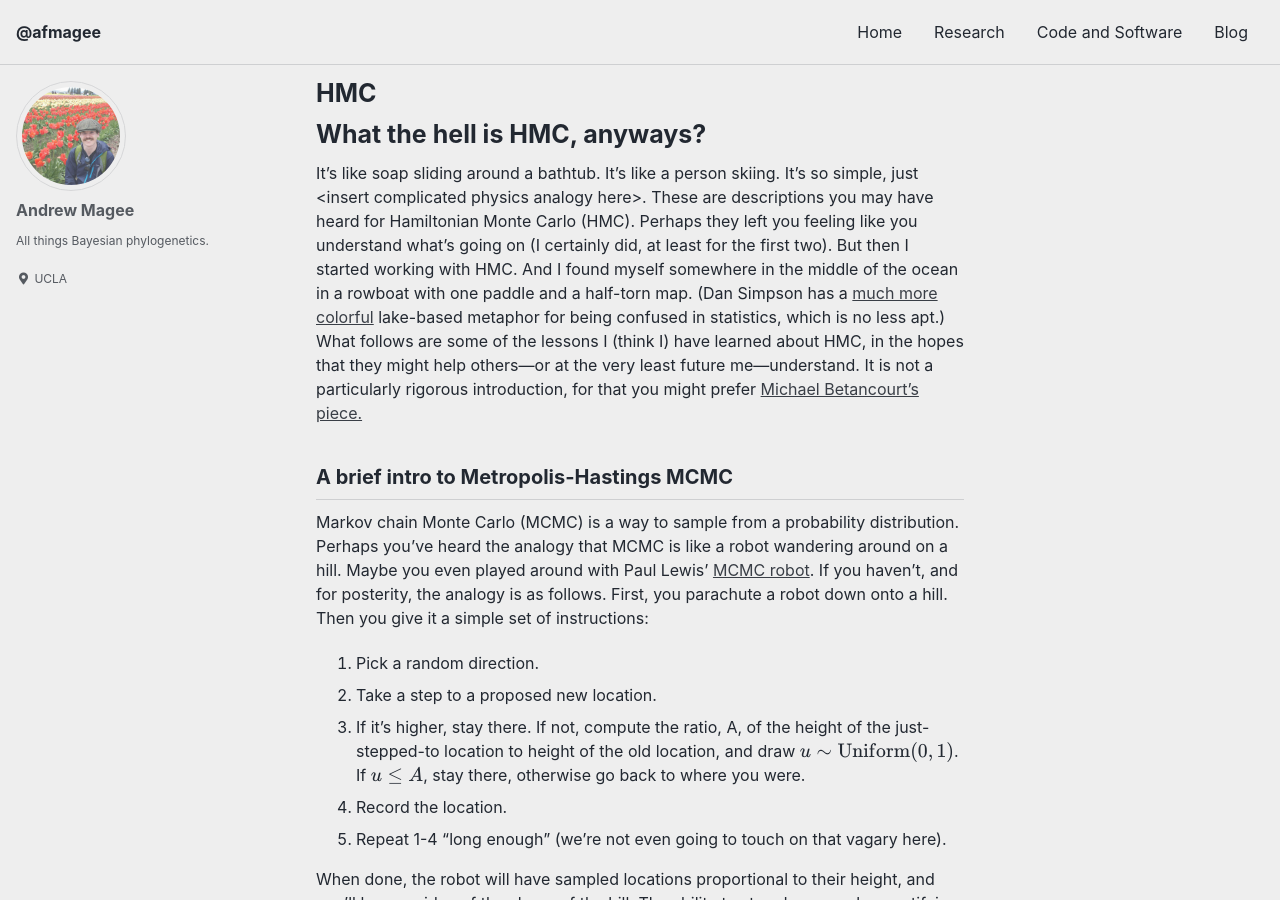
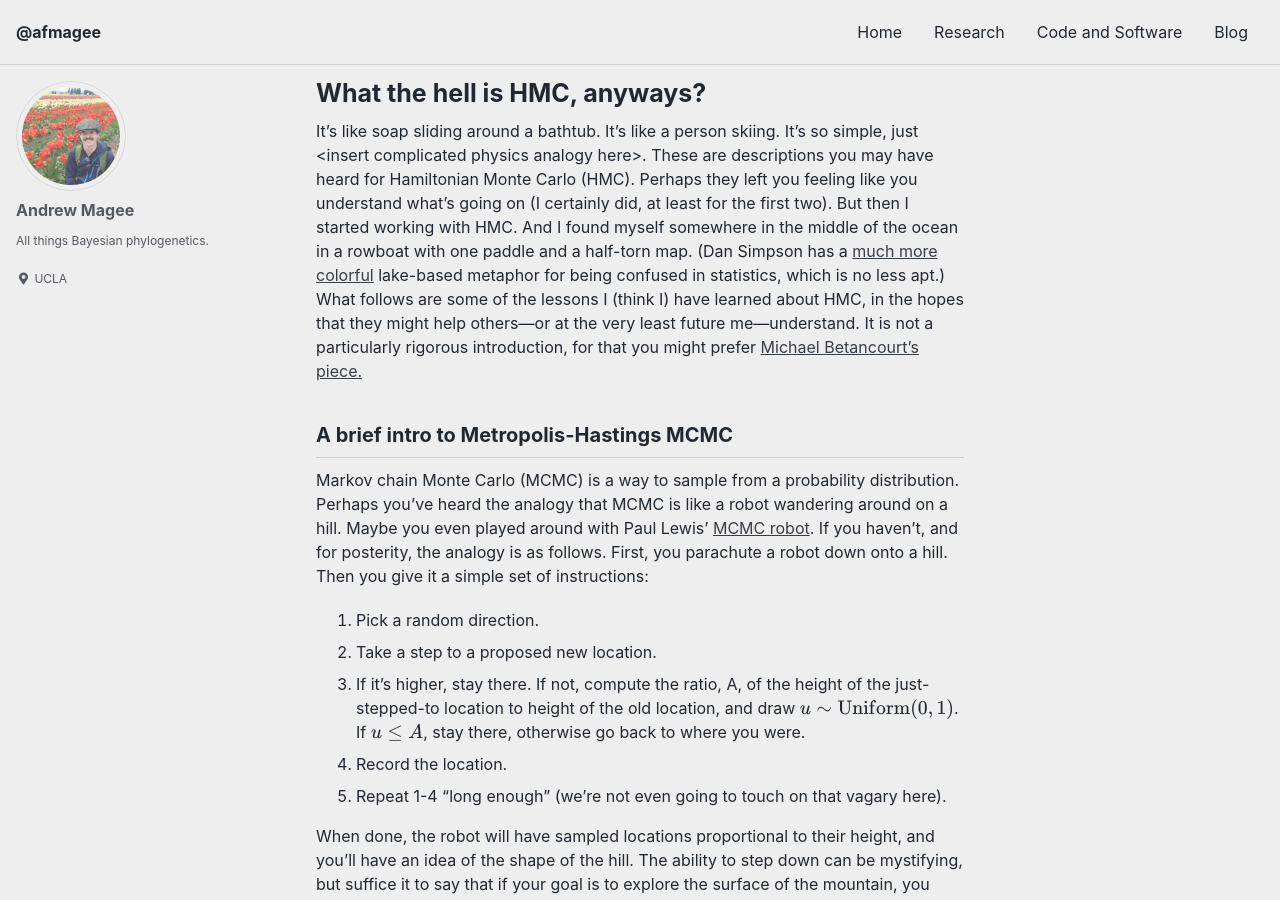
Before and after one commit to afmagee/afmagee.github.io, a Jekyll site: the page built from _posts/2022-03-05-HMC.md, in a window 1280 px wide and 900 px high. Built offline with Jekyll 4.4.1, drawn with Linux system fonts in a browser that asks for light colours; cached includes are drawn as plain includes; formulas are drawn with MathJax 3.

Commit message:
Fix the multiple-titles problem

```diff
--- a/_posts/2022-03-05-HMC.md
+++ b/_posts/2022-03-05-HMC.md
@@ -1,10 +1,10 @@
 ---
-title: "HMC"
+title: "What the hell is HMC, anyways?"
 author_profile: true
 layout: single
 ---
 
-# What the hell is HMC, anyways?
+<!-- # What the hell is HMC, anyways? -->
 
 It's like soap sliding around a bathtub.
 It's like a person skiing.
```
Also changed, not shown: _posts/2022-09-17-shrinkage-priors.md (+1 -1 lines), _posts/2022-12-24-bayesian-t-test-musing.md (+1 -1 lines).
